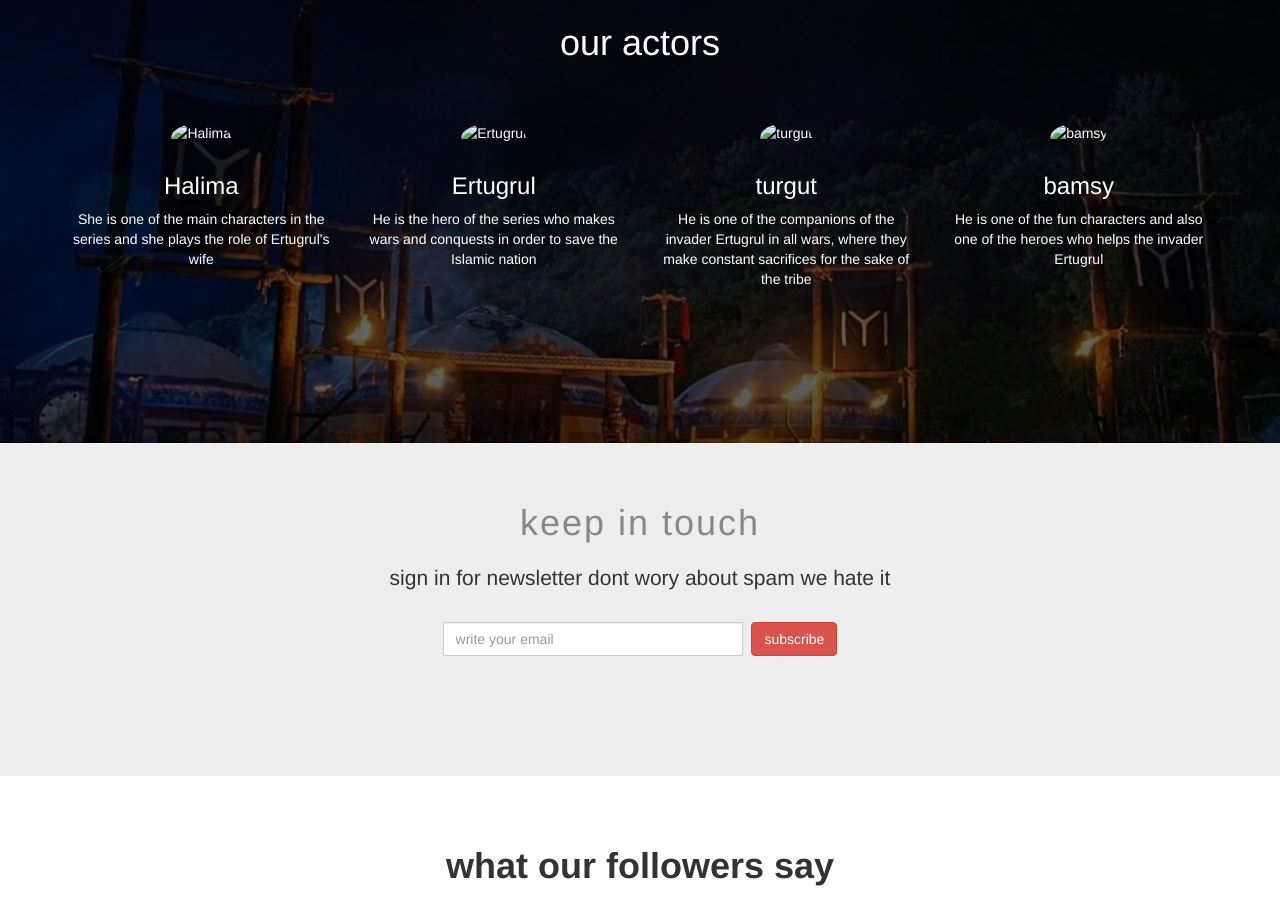
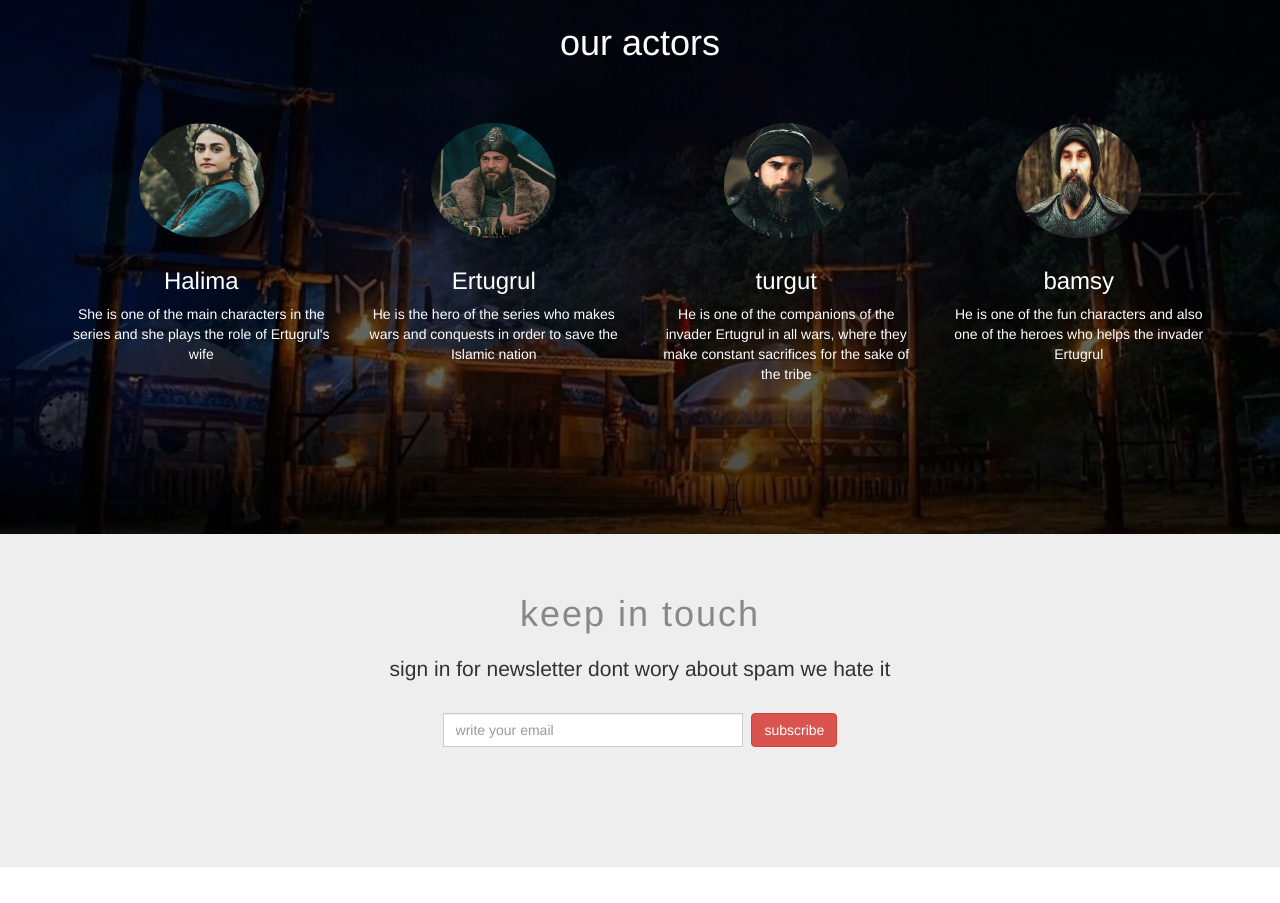
Before and after one commit to HossamAbuElhasen/Erutgural-page, a plain HTML site: page index.html in a window 1280 px wide. Shown: the part 2683-3586 px from the top of the page. Drawn offline with Linux system fonts and the light colour scheme; the site is published under a folder, as on GitHub Pages, so addresses that start at the root find nothing.

Commit message:
Update index.html
add path image actor

```diff
--- a/index.html
+++ b/index.html
@@ -269,7 +269,7 @@ This list includes some exclusive episodes from the first season  and there is a
 <div class="row">
   <div class="col-lg-3 col-sm-6">
     <div class="person">
-      <img  class="img-circle" src="/umg/ert.jpg"alt="Halima" width="125px"height="125px" >
+      <img  class="img-circle" src="./umg/ert.jpg"alt="Halima" width="125px"height="125px" >
       <h3>Halima </h3>
       <p>She is one of the main characters in the series and she plays the role of Ertugrul's wife  </p>
 
@@ -279,7 +279,7 @@ This list includes some exclusive episodes from the first season  and there is a
 
   <div class="col-lg-3 col-sm-6">
     <div class="person">
-      <img class="img-circle" src="/umg/two.jpg"alt="Ertugrul"width="125px"height="125px">
+      <img class="img-circle" src="./umg/two.jpg"alt="Ertugrul"width="125px"height="125px">
       <h3>Ertugrul </h3>
       <p> He is the hero of the series who makes wars and conquests in order to save the Islamic nation </p>
     </div>
@@ -287,7 +287,7 @@ This list includes some exclusive episodes from the first season  and there is a
 
   <div class="col-lg-3 col-sm-6">
     <div class="person">
-      <img class="img-circle" src="/umg/ac2.jpg" alt="turgut"width="125px"height="125px">
+      <img class="img-circle" src="./umg/ac2.jpg" alt="turgut"width="125px"height="125px">
       <h3>turgut </h3>
       <p> He is one of the companions of the invader Ertugrul in all wars, where they make constant sacrifices for the sake of the tribe </p>
     </div>
@@ -297,7 +297,7 @@ This list includes some exclusive episodes from the first season  and there is a
     <div class="person">
 
 
-      <img class="img-circle" src="/umg/ac1.jpg" alt="bamsy"width="125px"height="125px">
+      <img class="img-circle" src="./umg/ac1.jpg" alt="bamsy"width="125px"height="125px">
       <h3>bamsy </h3>
       <p> He is one of the fun characters and also one of the heroes who helps the invader Ertugrul </p>
     </div>
```
